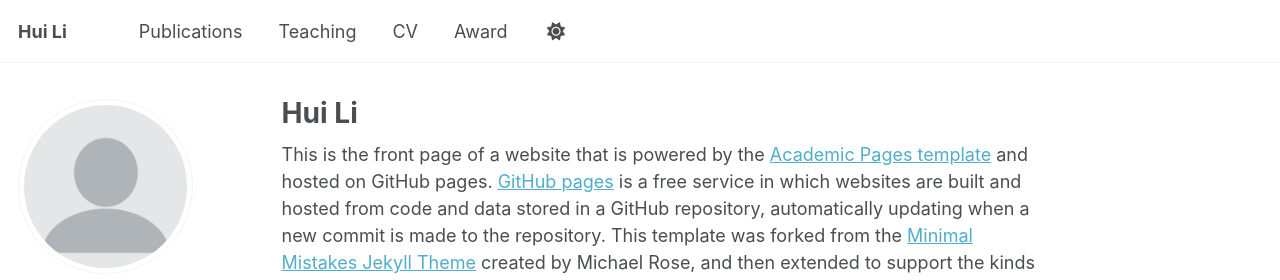
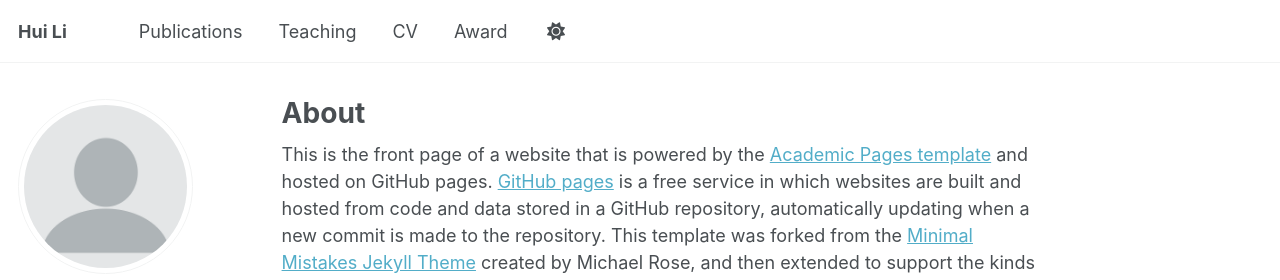
Before and after one commit to Marsenrage/Marsenrage.github.io, a Jekyll site: the page built from _pages/about.md, in a window 1280 px wide and 900 px high. Shown: the top 280 px of the window. Built offline with Jekyll 4.4.1, drawn with Linux system fonts in a browser that asks for light colours; some web fonts are replaced.

Commit message:
Update about.md

```diff
--- a/_pages/about.md
+++ b/_pages/about.md
@@ -1,6 +1,6 @@
 ---
 permalink: /
-title: "Hui Li"
+title: "About"
 author_profile: true
 redirect_from:
   - /about/
```
